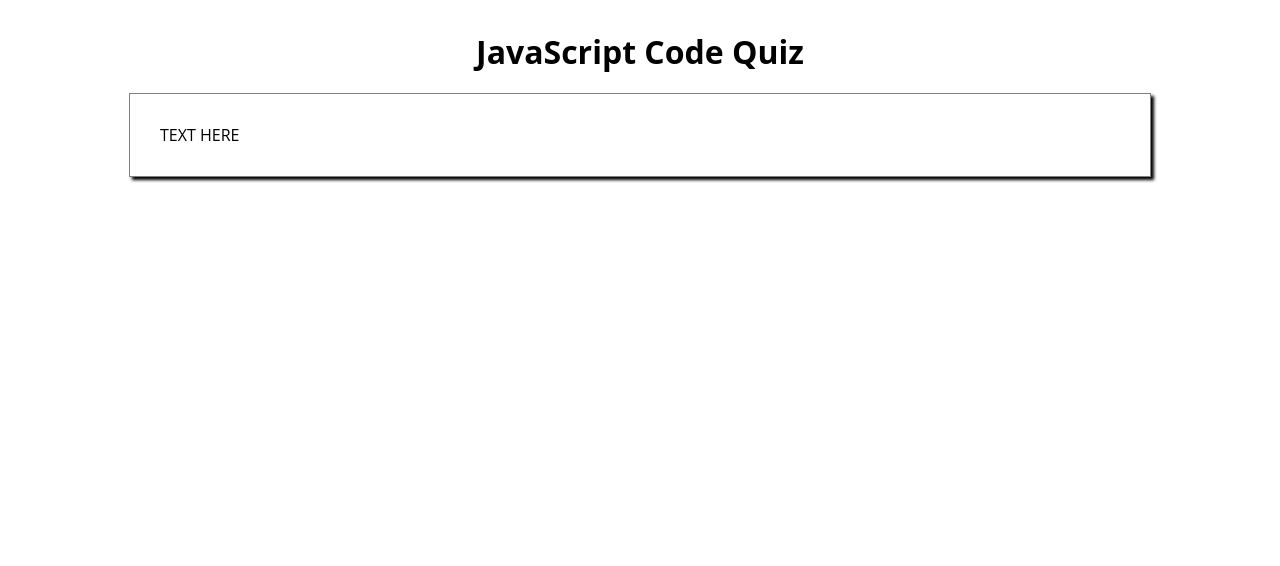
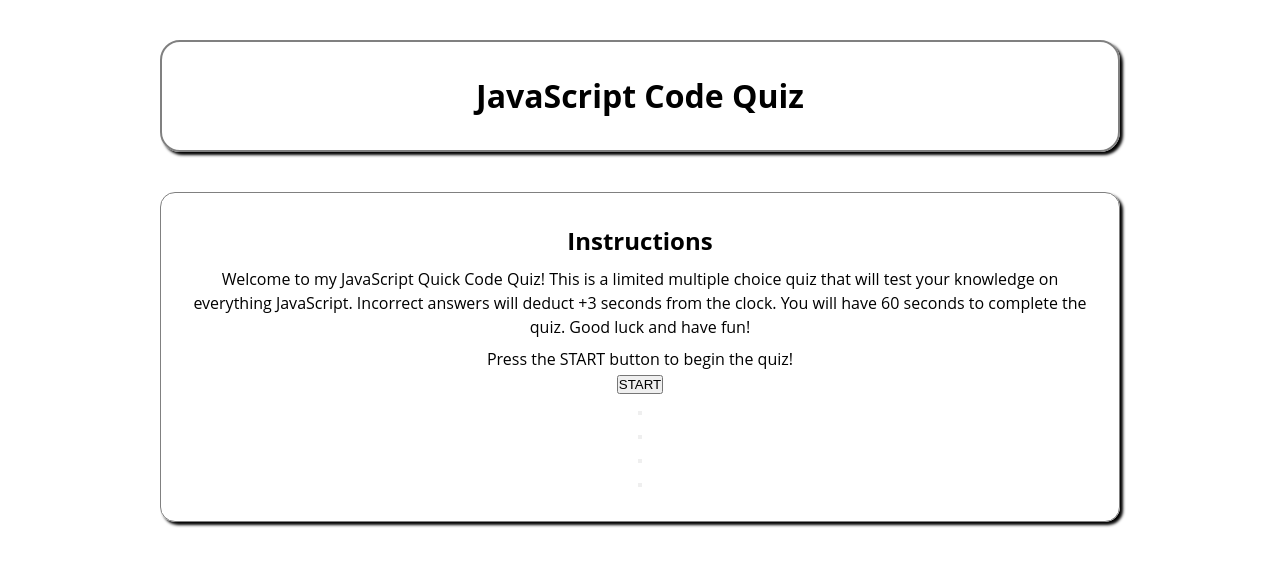
Before and after one commit to Lferg98/C4-Code-Quiz, a plain HTML site: page index.html in a window 1280 px wide. Drawn offline with Linux system fonts and the light colour scheme; files whose address does not match are found by name.

Commit message:
added template grid with buttons, added divs to section out each element in the html

```diff
--- a/assets/css/style.css
+++ b/assets/css/style.css
@@ -1,24 +1,38 @@
 * {
     margin: 0;
     padding: 0;
+    box-sizing: border-box;
 
 }
 
 /* add new font later */
 body {
     font-family: 'Open Sans', sans-serif;
+    line-height: 1.5;
 
 }
 /* fix padding adjust later*/
 header {
     text-align: center;
-    padding-top: 30px;
+    padding: 30px;
+    border: 2px solid grey;
+    border-radius: 20px;
+    box-shadow: 3px 3px 3px black ;
+    margin: 40px auto;
+    width:75%;
 }
 
 .card {
     border: 1px solid grey;
+    border-radius: 15px;
     box-shadow: 3px 3px 3px black ;
     margin: 20px auto;
     padding: 30px;
     width: 75%;
+    padding: 30px;
+    text-align: center;
 }
+
+.card p {
+    margin-top: 8px;
+}
--- a/index.html
+++ b/index.html
@@ -13,17 +13,54 @@
         <!-- add link to score board -->
         <!-- add timer -->
     </header>
-    <main>
-        <div class="card">
-            <!-- (CONTAINER) ADD CARD WITH WELCOME TEXT AND READY. START PROMPTS. INSTRUCTIONS HEADING-->
-            <p>TEXT HERE</p>
-        </div>
 
-        <!-- (CONTAINER) ADD QUIZ CONTAINER CONTAINING QUESTIONS AND BUTTONS FOR THE ANSWERS-->
+    <main class="card" id="card">
+        <!-- (CONTAINER) ADD CARD WITH WELCOME TEXT AND READY. START PROMPTS. INSTRUCTIONS HEADING-->
+
+        <section class="instructions" id="instructions">
+                <h2>Instructions</h2>
+                <p>Welcome to my JavaScript Quick Code Quiz! This is a limited multiple choice quiz that will test your knowledge on everything JavaScript.
+                    Incorrect answers will deduct +3 seconds from the clock. You will have 60 seconds to complete the quiz. Good luck and have fun!</p>
+                </p>
+                <p>
+                    Press the START button to begin the quiz!
+                </p>
+
+                <div class="start" id="start">
+                <button class="btn" id="start-btn">START</button>
+            </div>
+        </section>
+        <div class="instructions-hide" ></div>
+        <section class="quiz-container">
+            <h2 class="question-header"></h2>
+            <div class="question"></div>
+            <div class="answer-grid">
+                <div class="answer-grid-item">
+                    <button class="btn" id="btn-a" value="a"></button>
+                </div>
+                <div class="answer-grid-item">
+                    <button class="btn" id="btn-b" value="b"></button>
+                </div>
+                <div class="answer-grid-item">
+                    <button class="btn" id="btn-c" value="c"></button>
+                </div>
+                <div class="answer-grid-item">
+                    <button class="btn" id="btn-d" value="d"></button>
+                </div>
+            </div>
+        </section>
+        <div class="end-screen"></div>
     </main>
+
+
     <!--(CONTAINER) ADD FOOTER CONTAINER HIGH SCORE TAB WHICH DIRECTS AND ADD TIMER IN THE SAME CONTAINER-->
     <footer>
-
+        <div class="score-container">
+          <div class="'high-score">
+            <!--link highscores html (href ./highscore.html) eg-->
+          </div>
+          <div class="score-total"></div>
+        </div>
     </footer>
     <script src=".assets/js/script.js"></script>
 </body>
```
